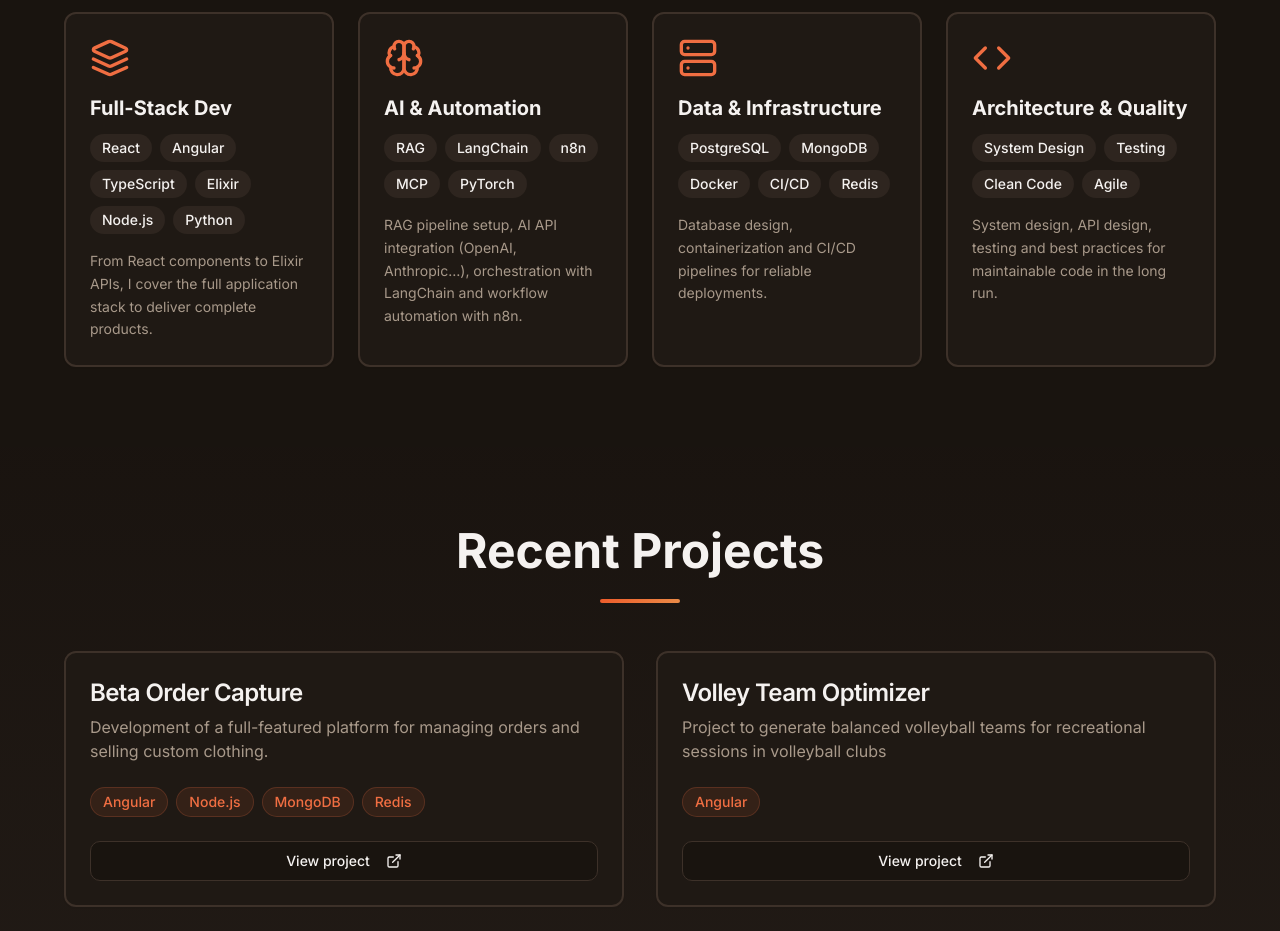
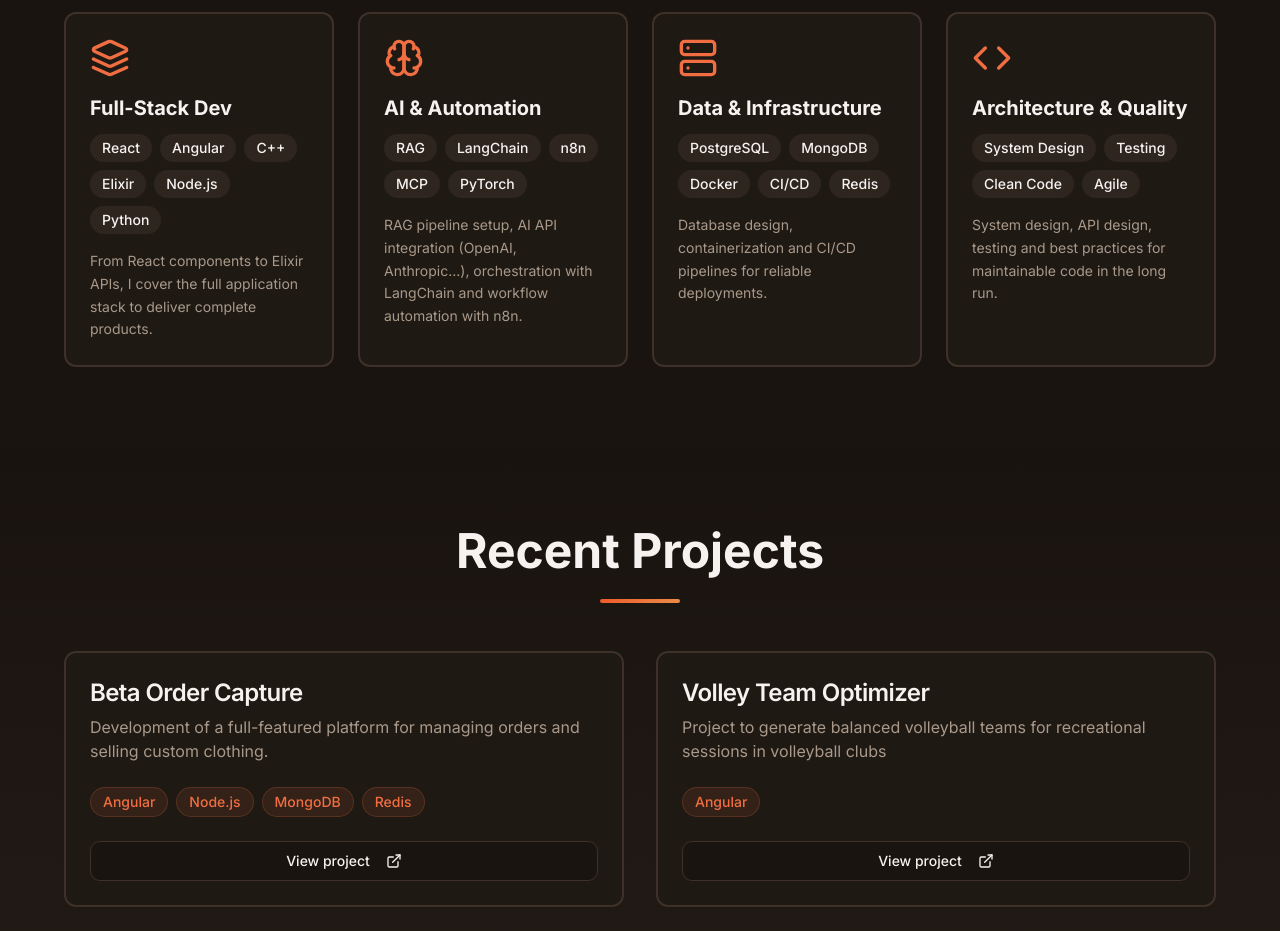
Before and after one commit to flobatard/site-perso-freelance, a React (Vite) app: page /en in a window 1280 px wide. Shown: the part 1880-2811 px from the top of the page. Built offline with nearby package versions, Linux system fonts and the light colour scheme.

Commit message:
Adding C++ to skills

```diff
--- a/src/components/Skills.tsx
+++ b/src/components/Skills.tsx
@@ -9,7 +9,7 @@ const Skills = () => {
     {
       icon: <Layers className="text-primary" size={40} />,
       title: t("skills.fullstack_title"),
-      technologies: ["React", "Angular", "TypeScript", "Elixir", "Node.js", "Python"],
+      technologies: ["React", "Angular", "C++", "Elixir", "Node.js", "Python"],
       description: t("skills.fullstack_desc"),
     },
     {
```
